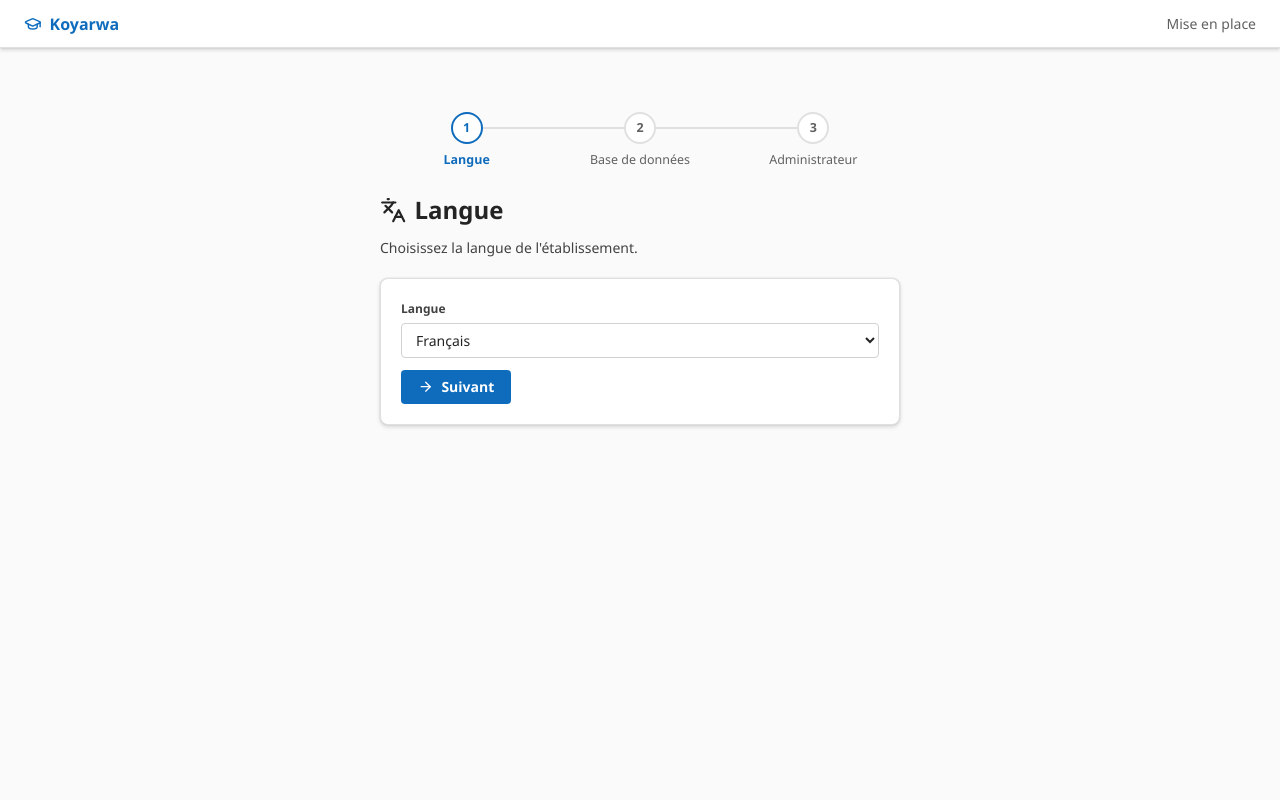
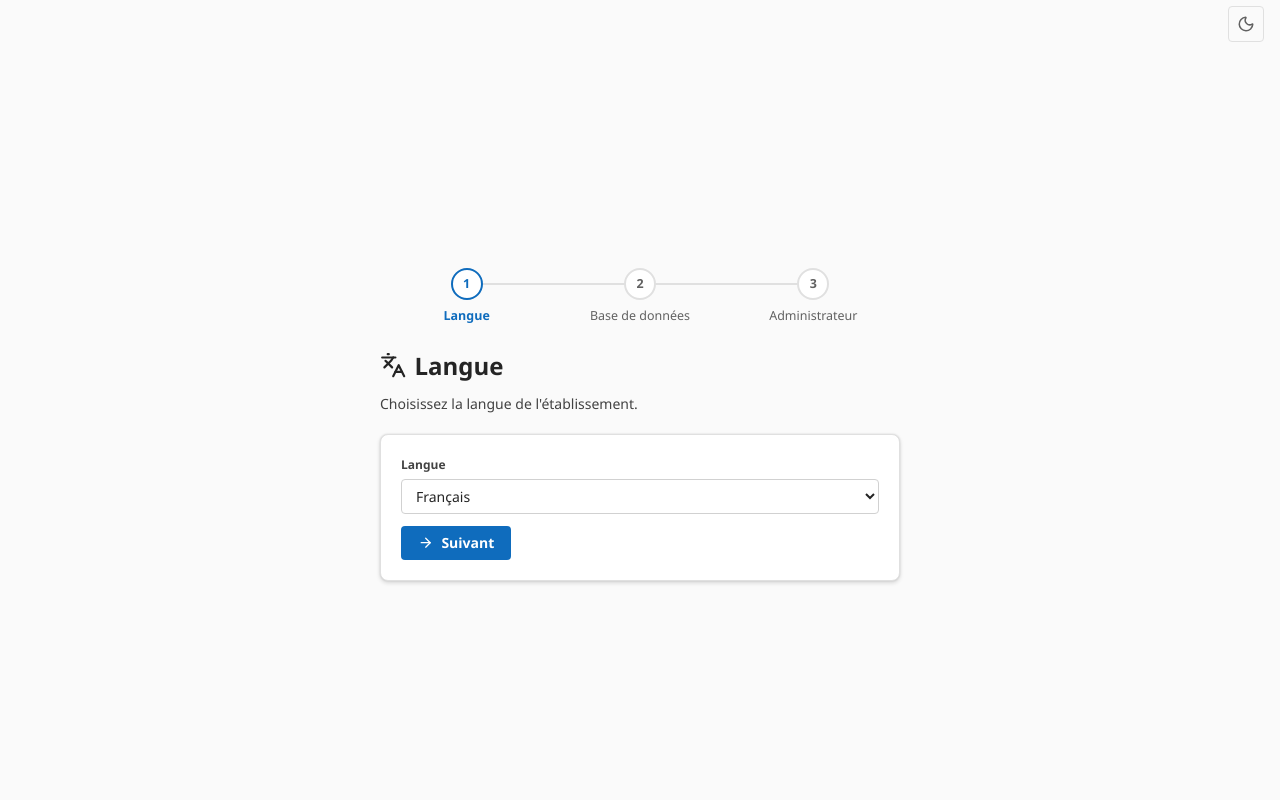
Before and after one commit to wearedalibi/koyarwa, a FastAPI app: page /setup in a window 1280 px wide. Run offline with FastAPI, Linux system fonts and the light colour scheme; some web fonts are replaced.

Commit message:
feat(setup): header fin + bascule de theme clair/sombre, contenu centre
L'assistant d'installation perd son bandeau haut (marque + titre) au profit
d'un fin header ne portant qu'un switcher de theme ; le contenu (stepper +
formulaire) est desormais centre verticalement dans la page.

- admin.css : les tokens sombres s'appliquent aussi via [data-theme="dark"] sur
  <html> (en plus de prefers-color-scheme), l'attribut explicite l'emporte ;
  style .theme-toggle (bouton icone discret)
- ui.js : bascule clair/sombre persistee (localStorage), appliquee des le <head>
  pour eviter tout flash ; bouton [data-theme-toggle] (icone soleil/lune)
- bootstrap/base.html : .setup-topbar (fin header) + .setup-main centre

La preference vaut pour tout le back-office (attribut sur <html>), le bouton
n'est pour l'instant affiche que sur l'assistant.

```diff
--- a/backend/src/koyarwa/admin/static/admin.css
+++ b/backend/src/koyarwa/admin/static/admin.css
@@ -290,6 +319,25 @@ tbody tr:hover {
   margin: 8vh auto 0;
 }
 
+/* Bascule de thème : bouton icône discret (surcharge le bouton primaire bleu) */
+.theme-toggle {
+  width: 36px;
+  height: 36px;
+  padding: 0;
+  color: var(--colorNeutralForeground3);
+  background: transparent;
+  border: 1px solid var(--colorNeutralStroke2);
+  border-radius: var(--borderRadiusMedium);
+}
+.theme-toggle:hover {
+  color: var(--colorNeutralForeground1);
+  background: var(--colorNeutralBackground1Hover);
+}
+.theme-toggle .lucide {
+  width: 18px;
+  height: 18px;
+}
+
 /* Icônes (Lucide) — le SVG généré porte la classe .lucide et hérite de currentColor */
 .lucide {
   width: 1.1em;
--- a/backend/src/koyarwa/admin/static/ui.js
+++ b/backend/src/koyarwa/admin/static/ui.js
@@ -1,11 +1,65 @@
 /*
  * Petits comportements d'interface, sans dépendance :
+ *  - thème clair/sombre (switcher [data-theme-toggle], préférence persistée)
  *  - bouton œil (afficher/masquer) sur les champs [data-pw]
  *  - jauge de force du mot de passe sur [data-strength]
  * Réinitialisés au chargement et après chaque swap HTMX.
  */
 (function () {
   var LEVELS = ["s0", "s1", "s2", "s3", "s4"];
+
+  // ── Thème clair/sombre ──────────────────────────────────────────────
+  var THEME_KEY = "koyarwa-theme";
+
+  function storedTheme() {
+    try {
+      return localStorage.getItem(THEME_KEY);
+    } catch (e) {
+      return null;
+    }
+  }
+
+  function systemDark() {
+    return !!(window.matchMedia && window.matchMedia("(prefers-color-scheme: dark)").matches);
+  }
+
+  function effectiveTheme() {
+    var forced = document.documentElement.getAttribute("data-theme");
+    if (forced === "light" || forced === "dark") return forced;
+    return systemDark() ? "dark" : "light";
+  }
+
+  // Appliqué immédiatement : ce script est chargé dans <head>, donc avant le rendu
+  // du <body> → la préférence enregistrée s'applique sans flash de thème.
+  (function applyStoredTheme() {
+    var t = storedTheme();
+    if (t === "light" || t === "dark") document.documentElement.setAttribute("data-theme", t);
+  })();
+
+  function paintThemeToggle(btn) {
+    var t = effectiveTheme();
+    // En sombre on propose de passer au clair (soleil) ; en clair, à l'inverse (lune).
+    btn.innerHTML = '<i data-lucide="' + (t === "dark" ? "sun" : "moon") + '"></i>';
+    btn.setAttribute("aria-label", t === "dark" ? "Passer au thème clair" : "Passer au thème sombre");
+    if (window.lucide) window.lucide.createIcons();
+  }
+
+  function initTheme(root) {
+    root.querySelectorAll("[data-theme-toggle]:not([data-theme-ready])").forEach(function (btn) {
+      btn.setAttribute("data-theme-ready", "");
+      paintThemeToggle(btn);
+      btn.addEventListener("click", function () {
+        var next = effectiveTheme() === "dark" ? "light" : "dark";
+        document.documentElement.setAttribute("data-theme", next);
+        try {
+          localStorage.setItem(THEME_KEY, next);
+        } catch (e) {
+          /* stockage indisponible : la bascule reste valable pour la session */
+        }
+        document.querySelectorAll("[data-theme-toggle]").forEach(paintThemeToggle);
+      });
+    });
+  }
 
   function variety(pw) {
     var v = 0;
@@ -78,6 +132,7 @@
   }
 
   function init(root) {
+    initTheme(root || document);
     initToggles(root || document);
     initStrength(root || document);
   }
--- a/backend/src/koyarwa/bootstrap/templates/base.html
+++ b/backend/src/koyarwa/bootstrap/templates/base.html
@@ -53,15 +53,27 @@
         border-radius: var(--borderRadiusMedium); padding: 8px 12px;
         display: flex; align-items: center; gap: 8px;
       }
+      /* Mise en page de l'assistant : fin header + contenu centré */
+      .setup-body { min-height: 100vh; display: flex; flex-direction: column; }
+      .setup-topbar {
+        flex: none; display: flex; align-items: center; justify-content: flex-end;
+        height: 48px; padding: 0 16px;
+      }
+      main.setup-main {
+        flex: 1 1 auto; max-width: none; margin: 0; padding: 24px;
+        display: flex; align-items: center; justify-content: center;
+      }
+      main.setup-main .auth { margin: 0; width: 100%; max-width: 520px; }
     </style>
   </head>
-  <body>
-    <header class="appbar">
-      <span class="brand"><i data-lucide="graduation-cap"></i> Koyarwa</span>
-      <span class="user">{{ t("setup.title") }}</span>
+  <body class="setup-body">
+    <header class="setup-topbar">
+      <button type="button" class="theme-toggle" data-theme-toggle aria-label="Basculer le thème">
+        <i data-lucide="moon"></i>
+      </button>
     </header>
-    <main>
-      <div class="auth" style="max-width: 520px">
+    <main class="setup-main">
+      <div class="auth">
         <ol class="stepper">
           {% for s in steps %}
           <li class="{{ s.state }}">
```
Also changed, not shown: other parts of backend/src/koyarwa/admin/static/admin.css (+31 -2 lines).
